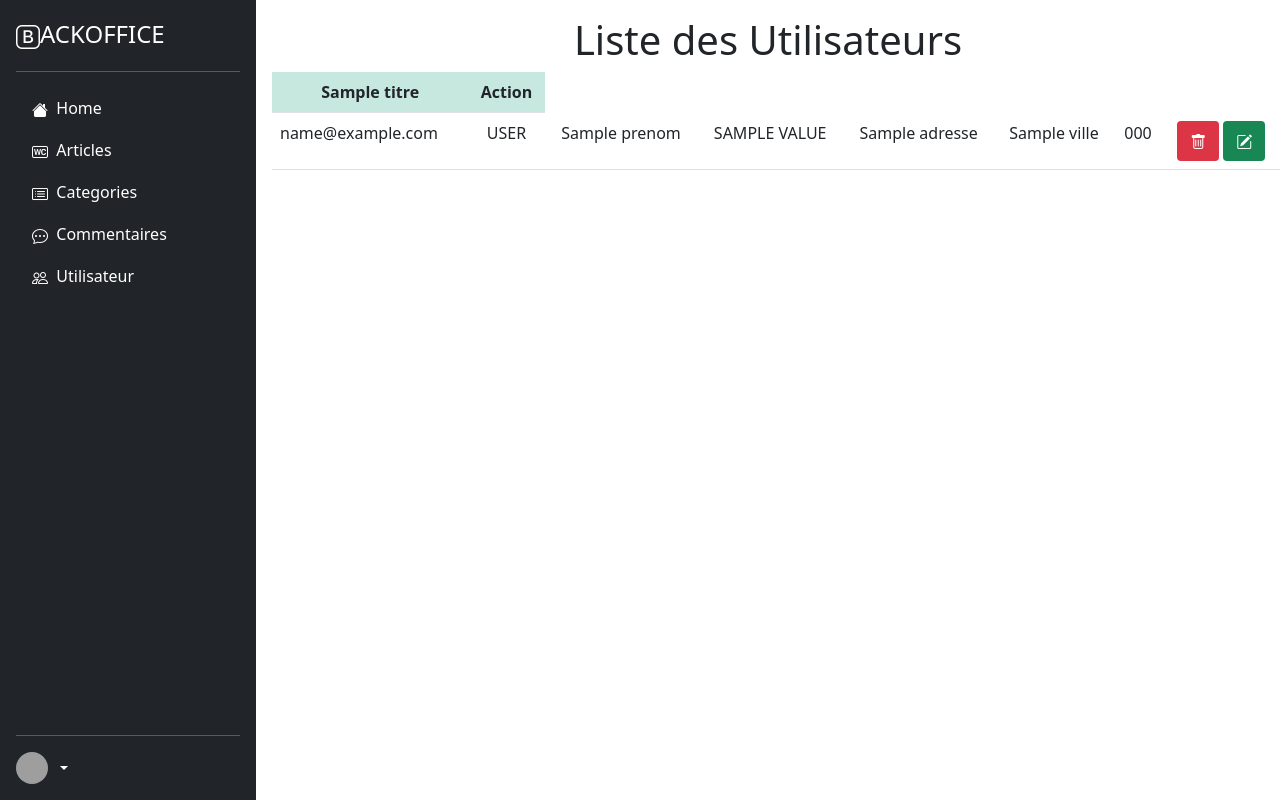
After one commit to Langlais78/demoBlog, a Symfony app: template templates/back_office/admin_user.html.twig in a window 1280 px wide. The commit adds this page. Run offline with Twig, Linux system fonts and the light colour scheme; the template is opened without the code that fills it: most values are stand-ins (such as "Sample title", 1, 10 or a date in 2020); some libraries are stand-ins or nearby versions; grey boxes are pictures that could not be loaded.

Commit message:
style + commentaires + user

```diff
--- a/public/CSS/admin.css
+++ b/public/CSS/admin.css
@@ -87,3 +87,15 @@ overflow-y: auto;
 
 .fw-semibold { font-weight: 600; }
 .lh-tight { line-height: 1.25; }
+
+.entete-users{
+    background-color: #d2f4ea;
+}
+
+.entete-comments{
+    background-color: antiquewhite;
+}
+
+.entete-articles{
+    background-color: lightblue;
+}
--- a/templates/back_office/admin_comments.html.twig
+++ b/templates/back_office/admin_comments.html.twig
@@ -6,10 +6,10 @@
 
 {% block body %}
 
-    <h1 class="text-center my-2">Commentaires</h1>
+    <h1 class="text-center mt-3 mb-4">Commentaires</h1>
 
         <table class="table table-striped mx-2">
-            <tr>
+            <tr class="entete-comments">
                 {% for data in colonnes %}
 
                     {% if data != 'id' %}
--- /dev/null
+++ b/templates/back_office/admin_user.html.twig
@@ -0,0 +1,54 @@
+{% extends "base_admin.html.twig" %}
+
+{% block title %}
+    BlogSymfony | Gestions des articles
+{% endblock %}
+
+{% block body %}
+
+    <h1 class="text-center my-2">Liste des Utilisateurs</h1>
+
+    <table class="table table-striped mx-2 rounded-top">
+        <tr class="entete-users">
+            {% for data in titre %}
+
+                {% if data != 'id' %}
+                    {% if data != 'password' %}
+
+                        <th class="text-center"> {{data|capitalize}} </th>
+                    {% endif %}
+                {% endif %}
+
+            {% endfor %}
+
+
+            <th class="text-center">Action</th>
+        </tr>
+
+            {% for data in values %}
+
+                {% if data != 'id' %}
+                <tr>
+
+                <td> {{ data.email }} </td>
+                {% if data != 'ROLE_ADMIN'  %}
+                    <td class="text-center"> USER </td>
+                {% else %}
+                    <td class="text-center"> ADMIN </td>
+                {% endif %}
+                <td class="text-center"> {{ data.prenom|capitalize}} </td>
+                <td class="text-center"> {{ data.nom|upper}} </td>
+                <td class="text-center"> {{ data.adresse}} </td>
+                <td class="text-center"> {{ data.ville|capitalize}} </td>
+                <td class="text-center"> {{ data.codepostal}} </td>
+                <td><div class="d-flex nowrap justify-content-center"><a href="" class="btn bg-danger text-white me-1"><i class="bi bi-trash"></i></a><a href="" class="btn bg-success text-white"><i class="bi bi-pencil-square"></i></a><div></td>
+
+                </tr>
+
+                {% endif %}
+
+            {% endfor %}
+
+    </table>
+
+{% endblock %}
--- a/templates/base_admin.html.twig
+++ b/templates/base_admin.html.twig
@@ -82,7 +82,7 @@
                     </a>
                 </li>
                 <li>
-                    <a href="#" class="nav-link text-white">
+                    <a href="{{ path('app_admin_user') }}" class="nav-link text-white">
                     <i class="bi bi-people"></i>&nbsp;
                     Utilisateur
                     </a>
```
Also changed, not shown: src/Controller/BackOfficeController.php (+20 -0 lines), templates/back_office/admin_articles.html.twig (+4 -4 lines).
